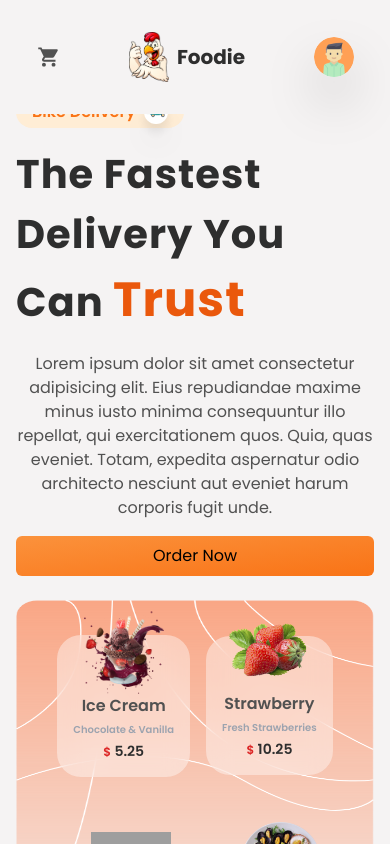
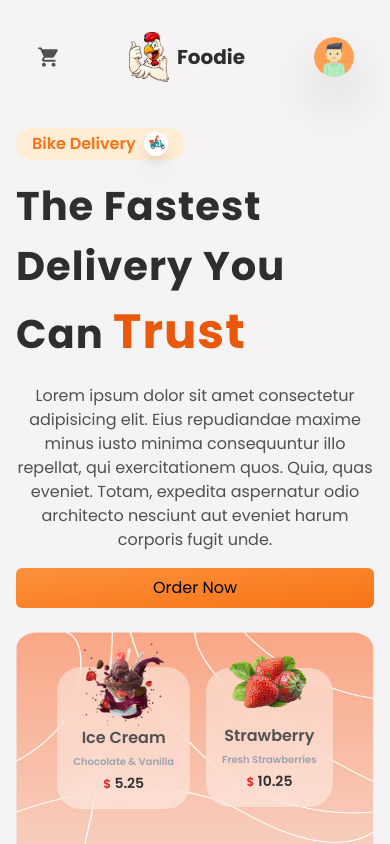
Before and after one commit to iamclement1/Foodie, a React (Vite) app: page / in a window 390 px wide. Shown: the top 844 px of the page. Built offline with nearby package versions, Linux system fonts and the light colour scheme; no server answers; the database is empty; grey boxes are pictures that could not be loaded.

Commit message:
fix: margin

```diff
--- a/src/components/HomeContainer.jsx
+++ b/src/components/HomeContainer.jsx
@@ -8,7 +8,8 @@ const HomeContainer = () => {
     return (
         <section className='grid grid-cols-1 md:grid-cols-2 gap-2 w-full h-auto' id='home'>
             <div className="py-2 flex-1 flex flex-col items-start justify-center gap-4">
-                <div className='flex items-center gap-2 justify-center bg-orange-100 px-4 py-1 rounded-full'>
+                <div className='flex items-center gap-2 justify-center bg-orange-100 px-4 py-1 rounded-full
+                mt-8 md:mt-0'>
                     <p className='text-base text-orange-500 font-semibold'>Bike Delivery</p>
 
                     {/* Bike delivery image */}
```
